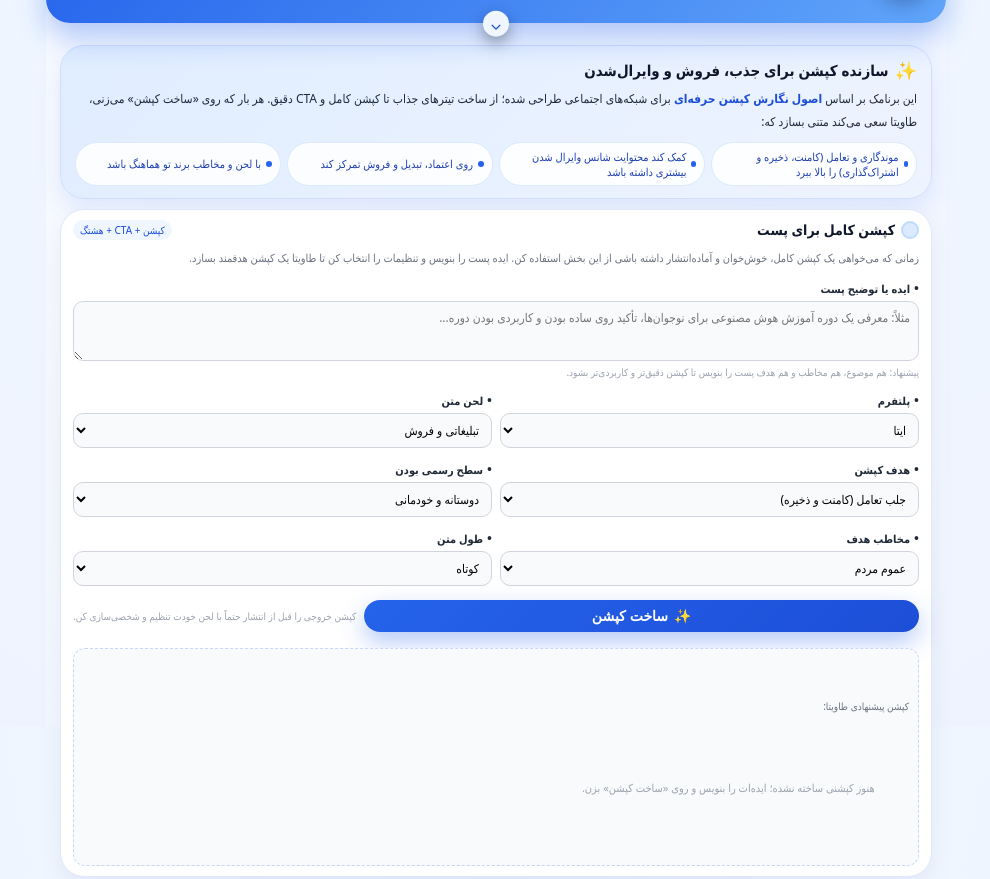
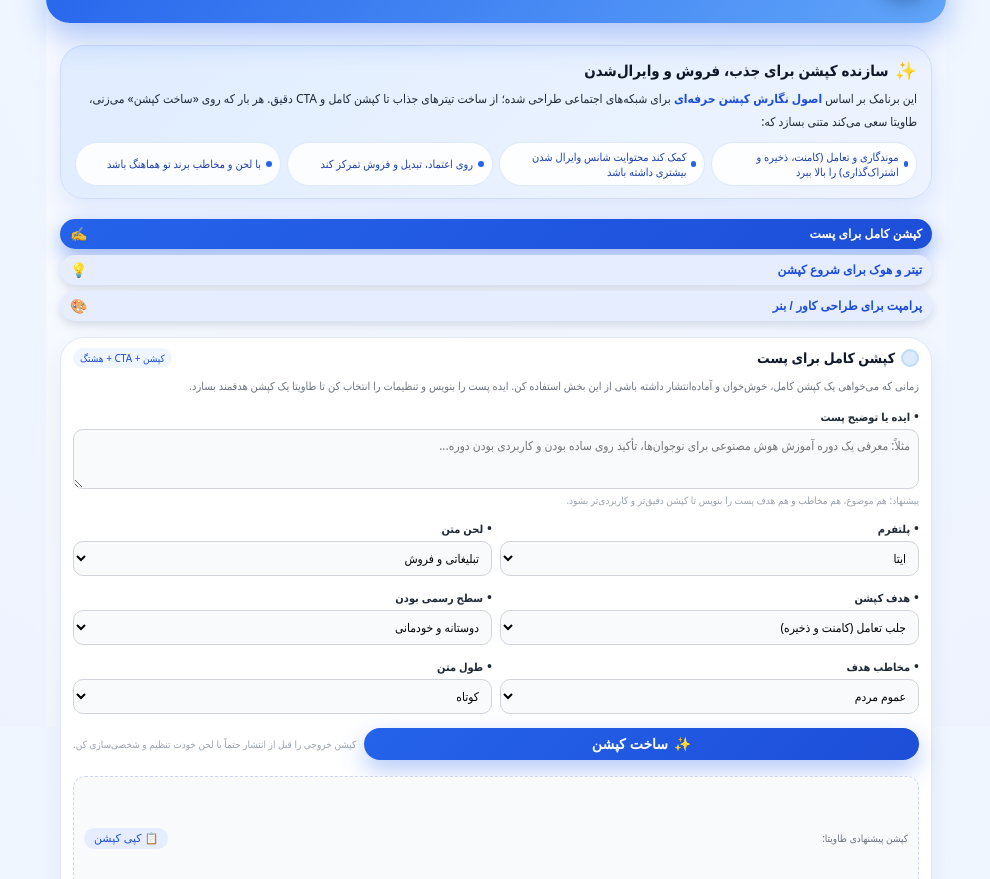
Before and after one commit to sadmimkarimi-lab/tavita-caption-maker, a plain HTML site: page index.html in a window 1280 px wide. Shown: the part 73-952 px from the top of the page, without its empty margins (144-1134 px from the left). Drawn offline with Linux system fonts and the light colour scheme; a small style sheet from the web is missing.

Commit message:
Update index.html

```diff
--- a/index.html
+++ b/index.html
@@ -54,7 +54,7 @@
       padding: 14px 18px 26px;
       display: flex;
       align-items: center;
-      justify-content: space-between;
+      justify-content: space-between; /* اینجا فقط اصلاح شد */
       gap: 12px;
       box-shadow: 0 14px 30px rgba(37, 99, 235, 0.35);
       border-radius: 0 0 24px 24px;
@@ -134,33 +134,6 @@
       display: block;
     }
 
-    .scroll-indicator {
-      position: absolute;
-      bottom: -12px;
-      left: 50%;
-      transform: translate(-50%, 0);
-      width: 26px;
-      height: 26px;
-      border-radius: 999px;
-      background: #eff6ff;
-      box-shadow: 0 6px 16px rgba(15, 23, 42, 0.4);
-      display: flex;
-      align-items: center;
-      justify-content: center;
-      animation: bounce-down 1.6s infinite;
-      pointer-events: none;
-    }
-
-    .scroll-indicator span {
-      font-size: 16px;
-      color: #1d4ed8;
-    }
-
-    @keyframes bounce-down {
-      0%, 100% { transform: translate(-50%, 0); }
-      50% { transform: translate(-50%, 4px); }
-    }
-
     /* MAIN */
 
     .main {
@@ -232,12 +205,59 @@
       background: #2563eb;
     }
 
+    /* mode buttons (سه دکمه‌ی انتخاب بخش‌ها) */
+
+    .mode-switch {
+      margin-top: 10px;
+      display: flex;
+      flex-direction: column;
+      gap: 6px;
+    }
+
+    .mode-btn {
+      border: none;
+      border-radius: 999px;
+      padding: 7px 10px;
+      font-size: 12px;
+      text-align: right;
+      background: #e5edff;
+      color: #1d4ed8;
+      cursor: pointer;
+      display: flex;
+      align-items: center;
+      justify-content: space-between;
+      gap: 8px;
+      box-shadow: 0 4px 10px rgba(148, 163, 184, 0.35);
+      transition: background 0.15s, transform 0.08s, box-shadow 0.12s;
+    }
+
+    .mode-btn span.label {
+      font-weight: 600;
+    }
+
+    .mode-btn span.icon {
+      font-size: 14px;
+      opacity: 0.9;
+    }
+
+    .mode-btn.active {
+      background: linear-gradient(135deg, #2563eb, #1d4ed8);
+      color: #ffffff;
+      box-shadow: 0 8px 20px rgba(37, 99, 235, 0.45);
+    }
+
+    .mode-btn:active {
+      transform: translateY(1px);
+      box-shadow: 0 3px 8px rgba(15, 23, 42, 0.35);
+    }
+
     /* Cards */
 
     .cards {
       display: grid;
       grid-template-columns: 1fr;
       gap: 10px;
+      margin-top: 6px;
     }
 
     .card {
@@ -246,9 +266,13 @@
       padding: 10px 12px;
       border: 1px solid #e0e7ff;
       box-shadow: 0 10px 26px rgba(15, 23, 42, 0.06);
-      display: flex;
+      display: none; /* پیش‌فرض مخفی */
       flex-direction: column;
       gap: 8px;
+    }
+
+    .card.active {
+      display: flex; /* فقط کارت فعال دیده می‌شود */
     }
 
     .card-header {
@@ -405,7 +429,7 @@
       border-radius: 12px;
       background: #f9fafb;
       border: 1px dashed #cbd5f5;
-      padding: 8px 9px;
+      padding: 10px 10px 9px;
       font-size: 12px;
       color: #111827;
       min-height: 40px;
@@ -413,15 +437,40 @@
       line-height: 1.7;
     }
 
+    .result-header {
+      display: flex;
+      align-items: center;       /* دکمه و لیبل در یک خط مرتب */
+      justify-content: space-between;
+      gap: 8px;
+      margin-bottom: 6px;        /* کمی فاصله از متن خروجی */
+    }
+
     .result-label {
       font-size: 10px;
       color: #6b7280;
-      margin-bottom: 4px;
     }
 
     .result-empty {
       font-size: 11px;
       color: #9ca3af;
+    }
+
+    .copy-btn {
+      border: none;
+      border-radius: 999px;
+      padding: 4px 10px;
+      font-size: 11px;
+      background: #e5edff;
+      color: #1d4ed8;
+      cursor: pointer;
+      white-space: nowrap;
+      display: inline-flex;
+      align-items: center;
+      gap: 4px;
+    }
+
+    .copy-btn:active {
+      transform: translateY(1px);
     }
 
     .footer-tip {
@@ -480,10 +529,6 @@
       <span>فقط با چند کلیک</span>
       <span>بدون نیاز به نصب برنامه</span>
     </div>
-
-    <div class="scroll-indicator">
-      <span>⌄</span>
-    </div>
   </header>
 
   <!-- MAIN -->
@@ -519,10 +564,26 @@
       </div>
     </section>
 
+    <!-- دکمه‌های انتخاب بخش‌ها -->
+    <section class="mode-switch">
+      <button class="mode-btn active" data-mode-target="card-caption">
+        <span class="label">کپشن کامل برای پست</span>
+        <span class="icon">✍️</span>
+      </button>
+      <button class="mode-btn" data-mode-target="card-title">
+        <span class="label">تیتر و هوک برای شروع کپشن</span>
+        <span class="icon">💡</span>
+      </button>
+      <button class="mode-btn" data-mode-target="card-prompt">
+        <span class="label">پرامپت برای طراحی کاور / بنر</span>
+        <span class="icon">🎨</span>
+      </button>
+    </section>
+
     <!-- کارت‌ها -->
     <section class="cards">
       <!-- کارت ۱ -->
-      <article class="card" id="card-caption">
+      <article class="card active" id="card-caption">
         <div class="card-header">
           <div class="card-title-wrap">
             <div class="card-icon"></div>
@@ -641,7 +702,12 @@
         </div>
 
         <div class="result-box">
-          <div class="result-label">کپشن پیشنهادی طاویتا:</div>
+          <div class="result-header">
+            <div class="result-label">کپشن پیشنهادی طاویتا:</div>
+            <button type="button" class="copy-btn" data-copy-target="res-caption">
+              📋 کپی کپشن
+            </button>
+          </div>
           <div id="res-caption" class="result-empty">
             هنوز کپشنی ساخته نشده؛ ایده‌ات را بنویس و روی «ساخت کپشن» بزن.
           </div>
@@ -699,7 +765,12 @@
         </div>
 
         <div class="result-box">
-          <div class="result-label">خروجی تیترها:</div>
+          <div class="result-header">
+            <div class="result-label">خروجی تیترها:</div>
+            <button type="button" class="copy-btn" data-copy-target="res-title">
+              📋 کپی تیترها
+            </button>
+          </div>
           <div id="res-title" class="result-empty">
             اینجا لیستی از تیترهای پیشنهادی نمایش داده می‌شود.
           </div>
@@ -768,7 +839,12 @@
         </div>
 
         <div class="result-box">
-          <div class="result-label">خروجی پرامپت:</div>
+          <div class="result-header">
+            <div class="result-label">خروجی پرامپت:</div>
+            <button type="button" class="copy-btn" data-copy-target="res-prompt">
+              📋 کپی پرامپت
+            </button>
+          </div>
           <div id="res-prompt" class="result-empty">
             بعد از ساخت، اینجا توصیف کامل برای کاور/بنر نمایش داده می‌شود.
           </div>
@@ -818,6 +894,28 @@
       button.innerHTML = originalHtml;
     }
   }
+
+  // تعویض بخش‌ها با دکمه‌ها
+  (function setupModes() {
+    const buttons = document.querySelectorAll(".mode-btn");
+    const cards = document.querySelectorAll(".cards .card");
+
+    if (!buttons.length || !cards.length) return;
+
+    buttons.forEach((btn) => {
+      btn.addEventListener("click", () => {
+        const targetId = btn.getAttribute("data-mode-target");
+        if (!targetId) return;
+
+        buttons.forEach((b) => b.classList.remove("active"));
+        btn.classList.add("active");
+
+        cards.forEach((card) => {
+          card.classList.toggle("active", card.id === targetId);
+        });
+      });
+    });
+  })();
 
   // کارت ۱: کپشن کامل
   const btnCaption = document.getElementById("btn-caption");
@@ -962,6 +1060,46 @@
       setLoading(btnPrompt, false, originalHtml);
     }
   });
+
+  // دکمه‌های کپی
+  (function setupCopyButtons() {
+    const buttons = document.querySelectorAll(".copy-btn");
+    if (!buttons.length) return;
+
+    buttons.forEach((btn) => {
+      btn.addEventListener("click", async () => {
+        const targetId = btn.getAttribute("data-copy-target");
+        const el = document.getElementById(targetId);
+        if (!el) return;
+
+        const text = el.innerText.trim();
+        if (!text) return;
+
+        const original = btn.textContent;
+
+        try {
+          if (navigator.clipboard && navigator.clipboard.writeText) {
+            await navigator.clipboard.writeText(text);
+          } else {
+            const ta = document.createElement("textarea");
+            ta.value = text;
+            document.body.appendChild(ta);
+            ta.select();
+            document.execCommand("copy");
+            document.body.removeChild(ta);
+          }
+          btn.textContent = "✅ کپی شد";
+        } catch (err) {
+          console.error(err);
+          btn.textContent = "کپی نشد 😔";
+        } finally {
+          setTimeout(() => {
+            btn.textContent = original;
+          }, 1500);
+        }
+      });
+    });
+  })();
 </script>
 </body>
 </html>
```
